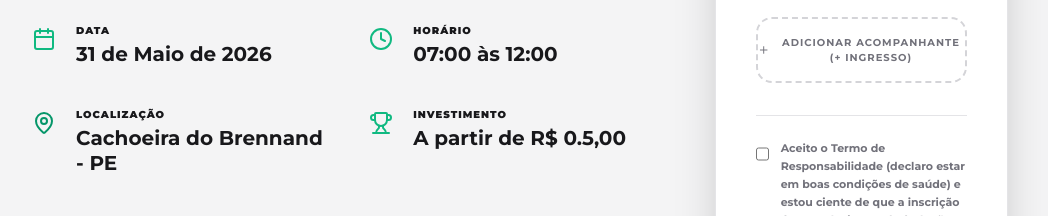
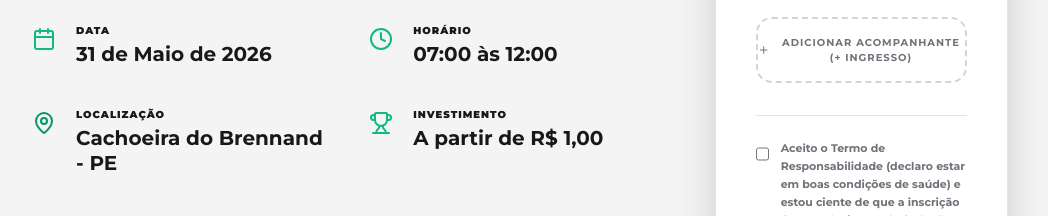
Before and after one commit to wevertonmoura/trilha_brennar, a React (Vite) app: page / in a window 1280 px wide. Shown: the part 1340-1556 px from the top of the page, without its empty margins (120-1168 px from the left). Built offline with nearby package versions, Linux system fonts and the light colour scheme.

Commit message:
ajuste final de seguranca das chaves

```diff
--- a/src/App.tsx
+++ b/src/App.tsx
@@ -32,10 +32,10 @@ const TrilhaBrennand = () => {
   const linkSuporte = "https://wa.me/5581994350798?text=Olá,%20preciso%20de%20ajuda%20com%20meu%20ingresso%20da%20Trilha%20Cachoeira%20do%20Brennand.";
 
   // === VALORES E CASADINHA ===
-  const valorIndividual = 0.50;
-  const valorCasadinha = 1;
-  const taxaPix = 0.05;
-
+  // === VALORES E CASADINHA ===
+  const valorIndividual = 1; // ⚠️ VALOR DE TESTE (Mude para 30 depois)
+  const valorCasadinha = 2;  // ⚠️ VALOR DE TESTE (Mude para 50 depois)
+  const taxaPix = 0.50;
   const calcularValorBase = (qtd: number) => {
     const pares = Math.floor(qtd / 2);
     const avulsos = qtd % 2;
```
